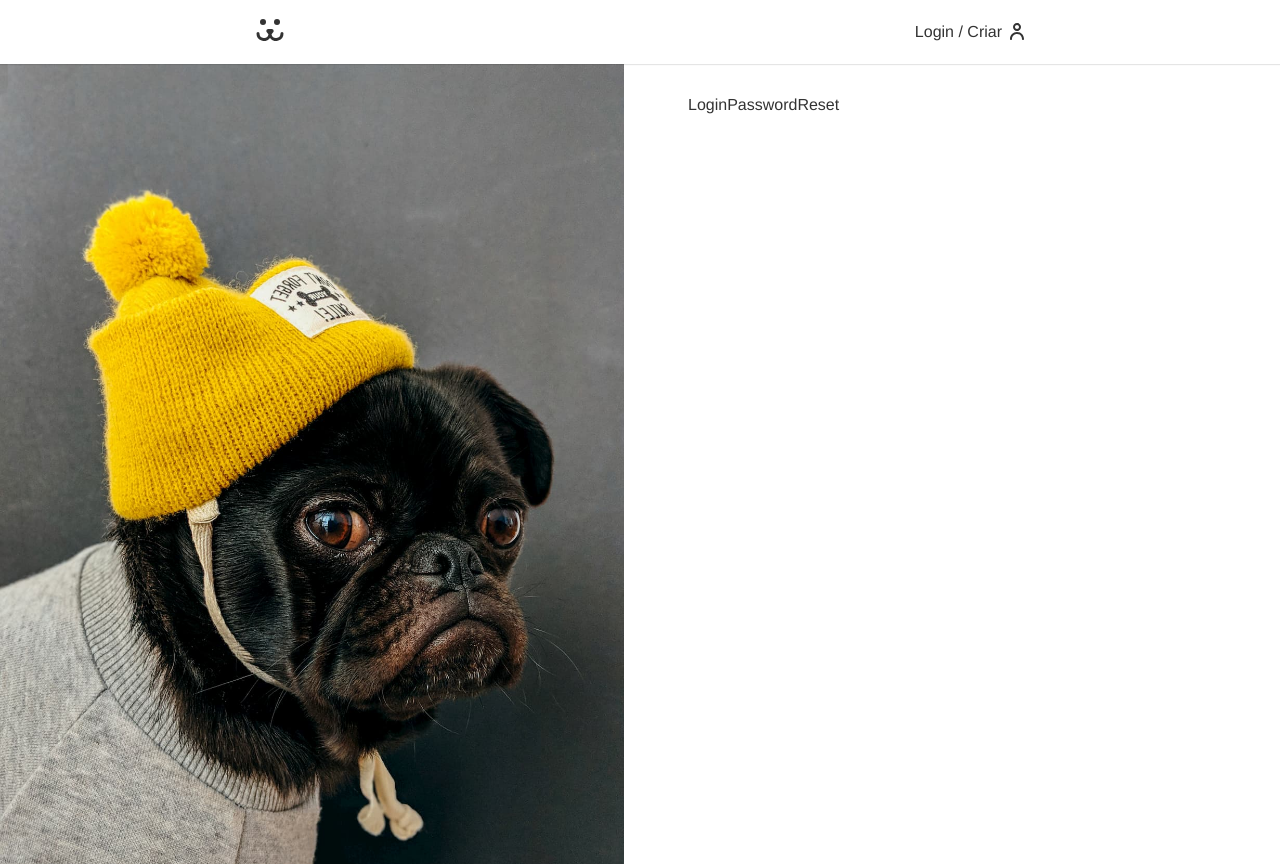
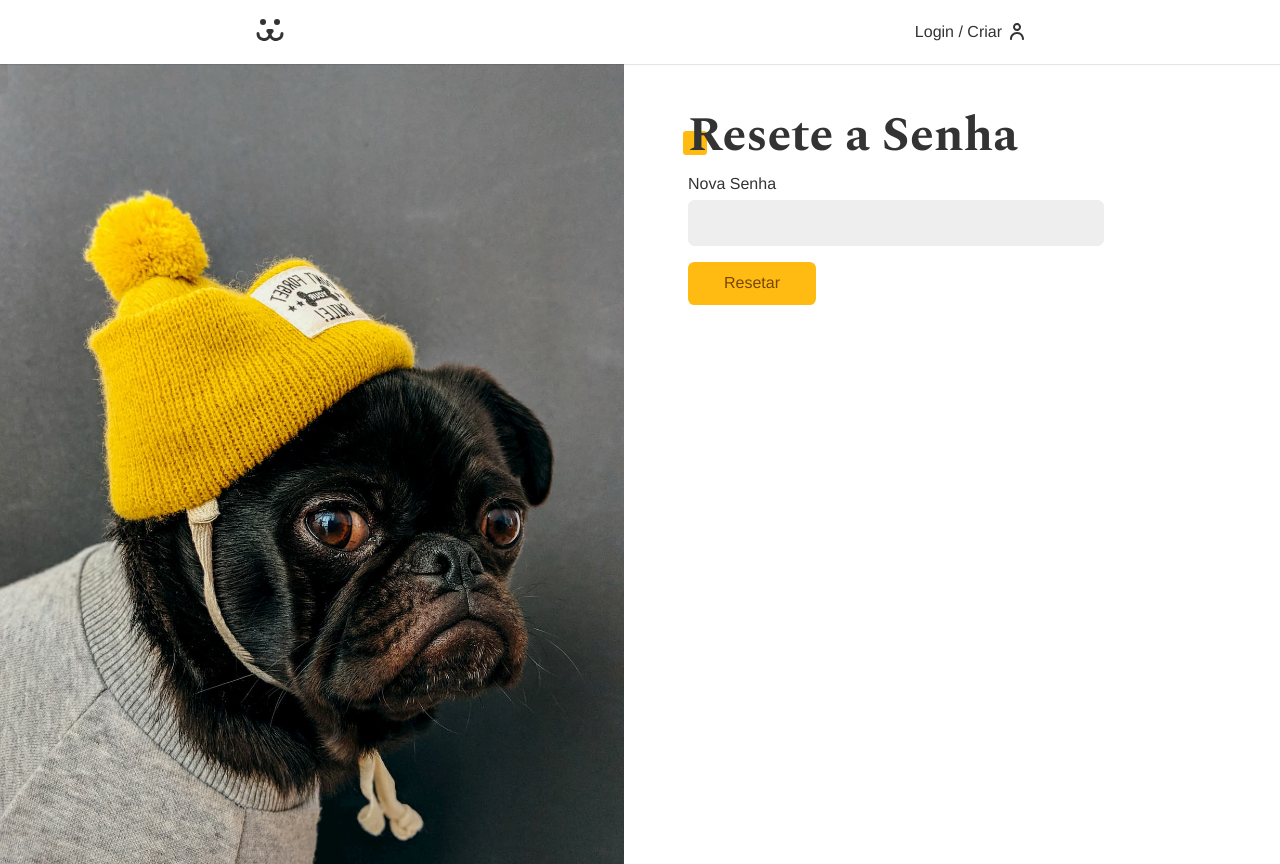
Before and after one commit to willFrazao/instaDogs, a React (Vite) app: page /login/resetar in a window 1280 px wide. Built offline with nearby package versions, Linux system fonts and the light colour scheme.

Commit message:
DONE: perdeu a senha

```diff
--- a/src/Components/Login/LoginCreate.jsx
+++ b/src/Components/Login/LoginCreate.jsx
@@ -3,7 +3,7 @@
 import Button from '../Forms/Button';
 import Error from '../Helper/Error';
 import useForm from '../../Hooks/useForm';
-import { USER_POST } from '../../Api';
+import { USER_POST } from '../../api';
 import { UserContext } from '../../UserContext';
 import useFetch from '../../Hooks/useFetch';
 
--- a/src/Components/Login/LoginPasswordLost.jsx
+++ b/src/Components/Login/LoginPasswordLost.jsx
@@ -1,9 +1,45 @@
-import React from 'react'
+import React from "react";
+import Input from "../Forms/Input";
+import Button from "../Forms/Button";
+import useForm from "../../Hooks/useForm";
+import useFetch from "../../Hooks/useFetch";
+import { PASSWORD_LOST } from "../../api";
+import Error from "../Helper/Error";
 
 const LoginPasswordLost = () => {
+  const login = useForm();
+  const { data, loading, error, request } = useFetch();
+
+  async function handleSubmit(event) {
+    event.preventDefault();
+    if (login.validate()) {
+      const { url, options } = PASSWORD_LOST({
+        login: login.value,
+        url: window.location.href.replace("perdeu", "resetar"),
+      });
+      const { json } = await request(url, options)
+      console.log(json);
+    }
+  }
+
   return (
-    <div>LoginPasswordLost</div>
-  )
-}
+    <section>
+      <h1 className="title">Perdeu a senha?</h1>
+      {data ? (
+        <p style={{ color: '#4c1' }}>{data}</p>
+      ) : (
+        <form onSubmit={handleSubmit}>
+          <Input label="Email / Usuário" type="text" name="login" {...login} />
+          {loading ? (
+            <Button disabled>Enviando...</Button>
+          ) : (
+          <Button>Enviar Email</Button>
+          )}
+        </form>
+      )}
+      <Error error={error} />
+    </section>
+  );
+};
 
-export default LoginPasswordLost
+export default LoginPasswordLost;
--- a/src/Components/Login/LoginPasswordReset.jsx
+++ b/src/Components/Login/LoginPasswordReset.jsx
@@ -1,8 +1,53 @@
-import React from 'react'
+import React from 'react';
+import Input from '../Forms/Input';
+import Button from '../Forms/Button';
+import useForm from '../../Hooks/useForm';
+import useFetch from '../../Hooks/useFetch';
+import { PASSWORD_RESET } from '../../api';
+import Error from '../Helper/Error';
+import { useNavigate } from 'react-router-dom';
 
 const LoginPasswordReset = () => {
+  const [login, setLogin] = React.useState('');
+  const [key, setKey] = React.useState('');
+  const password = useForm();
+  const { loading, error, request } = useFetch();
+  const navigate = useNavigate();
+
+  React.useEffect(() => {
+    const params = new URLSearchParams(window.location.search);
+    const key = params.get('key');
+    const login = params.get('login');
+    if (key) setKey(key);
+    if (login) setLogin(login);
+  }, []);
+
+  async function handleSubmit(event) {
+    event.preventDefault();
+    if (password.validate()) {
+      const {url, options} = PASSWORD_RESET({
+        login,
+        key,
+        password: password.value
+      });
+      const { response } = await request(url, options);
+      if (response.ok) navigate('/login');
+    }
+  }
+
   return (
-    <div>LoginPasswordReset</div>
+    <div>
+      <h1 className='title'>Resete a Senha</h1>
+      <form onSubmit={handleSubmit}>
+        <Input label="Nova Senha" type="password" name="password" {...password}/>
+        {loading ? (
+          <Button disabled>Resetando...</Button>
+        ) : (
+          <Button>Resetar</Button>
+        )}
+      </form>
+      <Error error={error} />
+    </div>
   )
 }
 
--- a/src/api.jsx
+++ b/src/api.jsx
@@ -109,3 +109,29 @@
     },
   };
 }
+
+export function PASSWORD_LOST(body) {
+  return {
+    url: API_URL + '/api/password/lost',
+    options: {
+      method: 'POST',
+      headers: {
+        'Content-Type': 'application/json',
+      },
+      body: JSON.stringify(body)
+    }
+  }
+}
+
+export function PASSWORD_RESET(body) {
+  return {
+    url: API_URL + '/api/password/reset',
+    options: {
+      method: 'POST',
+      headers: {
+        'Content-Type': 'application/json',
+      },
+      body: JSON.stringify(body)
+    }
+  }
+}
```
